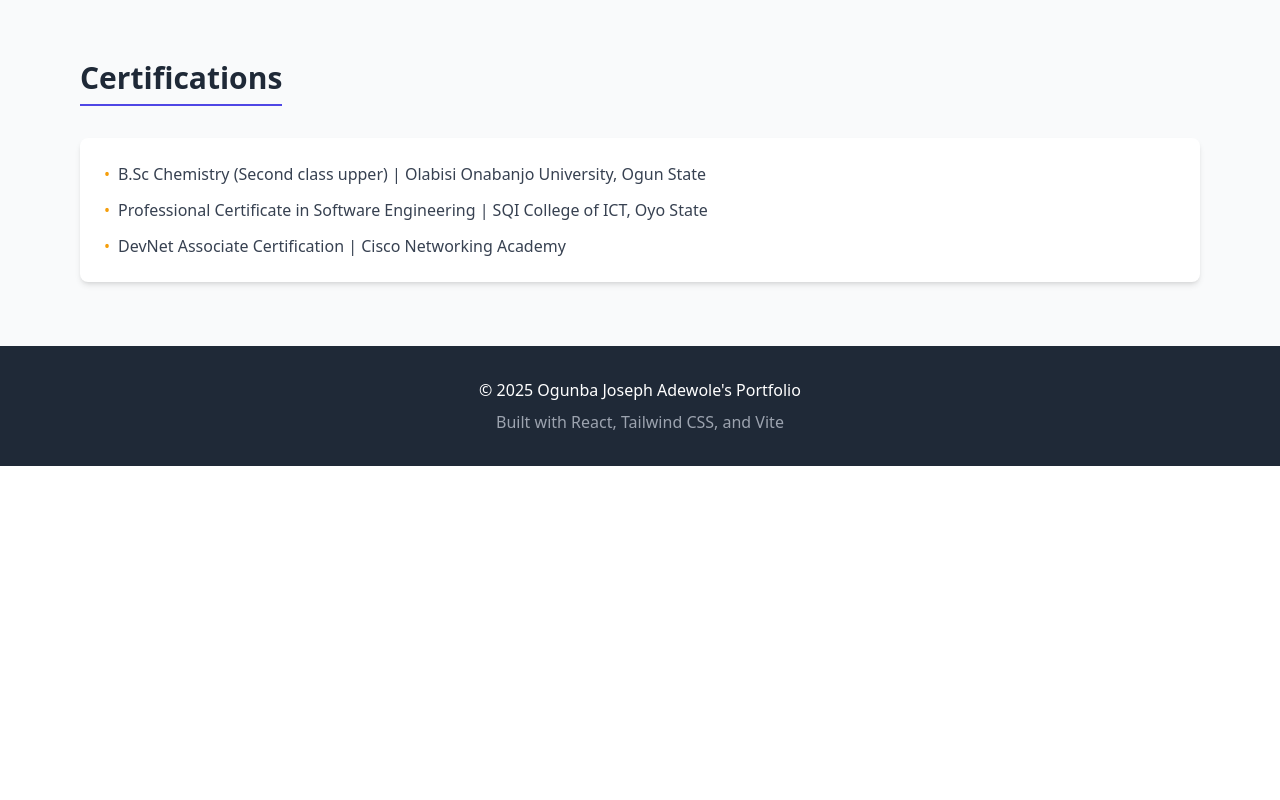
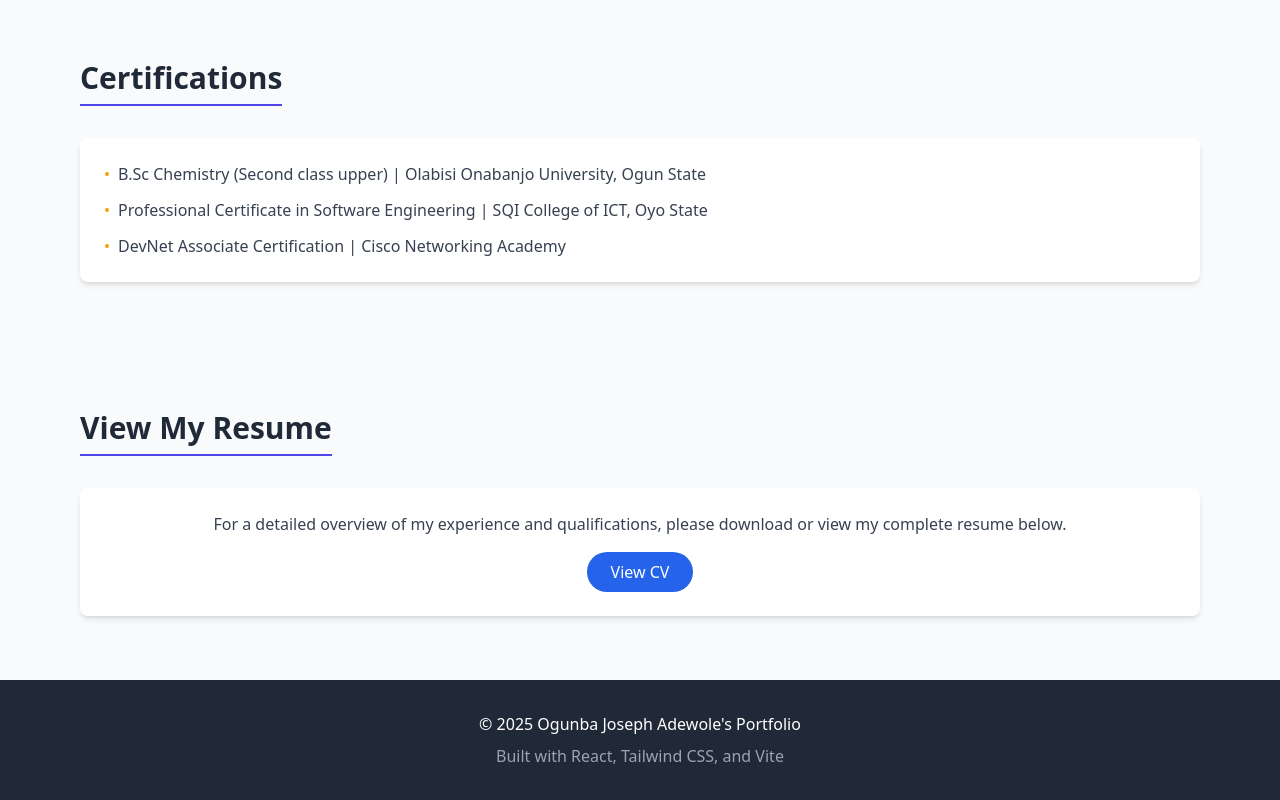
Before and after one commit to nobelium24/my-portfolio, a React (Vite) app: page / in a window 1280 px wide. Shown: the part 3380-4180 px from the top of the page. Before the commit the page ends 3846 px from the top, so only its background shows below. Built offline with nearby package versions, Linux system fonts and the light colour scheme.

Commit message:
minor update

```diff
--- a/src/App.tsx
+++ b/src/App.tsx
@@ -193,6 +193,23 @@ const App = () => {
             </ul>
           </div>
         </Section>
+
+        <Section id="resume" title="View My Resume">
+          <div className="bg-white rounded-lg shadow-md p-6 text-center">
+            <p className="text-gray-700 mb-4">
+              For a detailed overview of my experience and qualifications, please download or view my complete resume below.
+            </p>
+            <a
+              href="https://drive.google.com/file/d/1974TtOCSFaF6tUjTlj9Vl3cRycr615uv/view?usp=sharing"
+              target="_blank"
+              rel="noopener noreferrer"
+              className="inline-block bg-blue-600 text-white px-6 py-2 rounded-full hover:bg-blue-700 transition-colors"
+            >
+              View CV
+            </a>
+          </div>
+        </Section>
+
       </main>
 
       <Footer />
```
